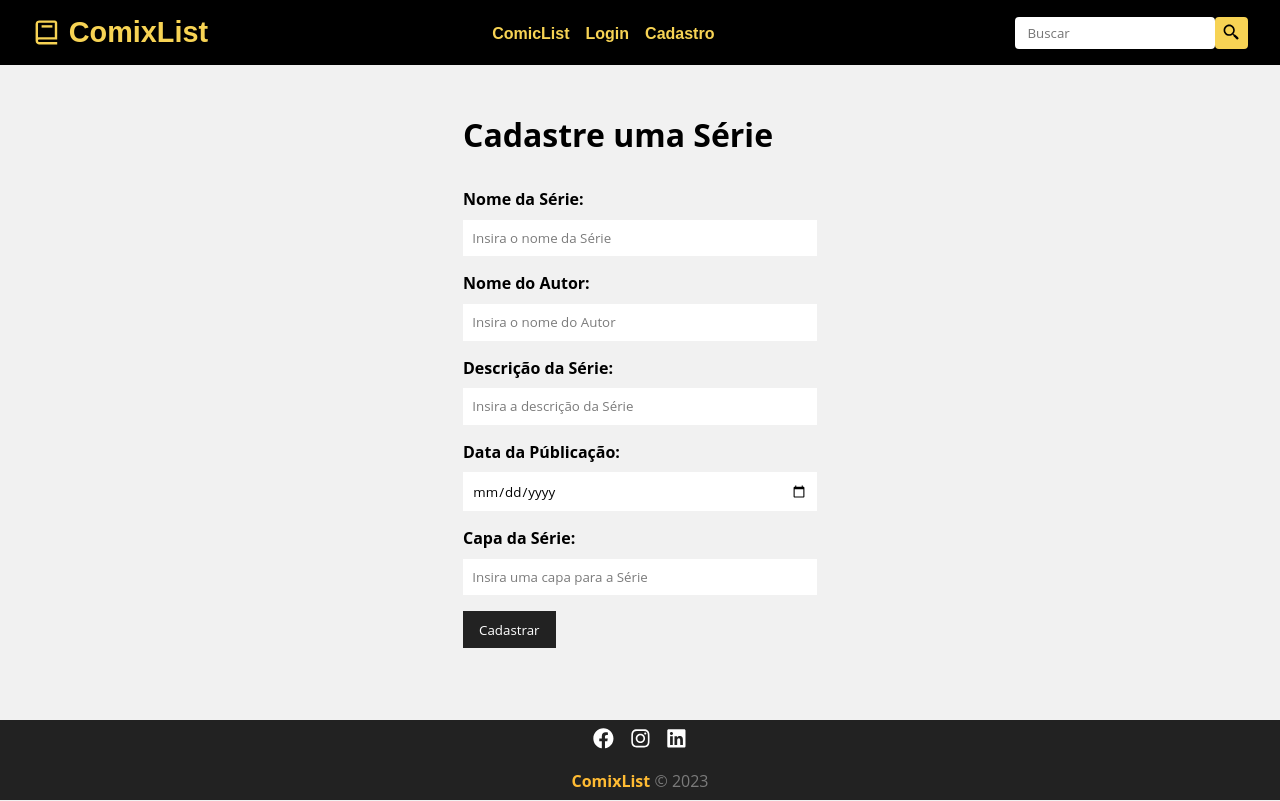
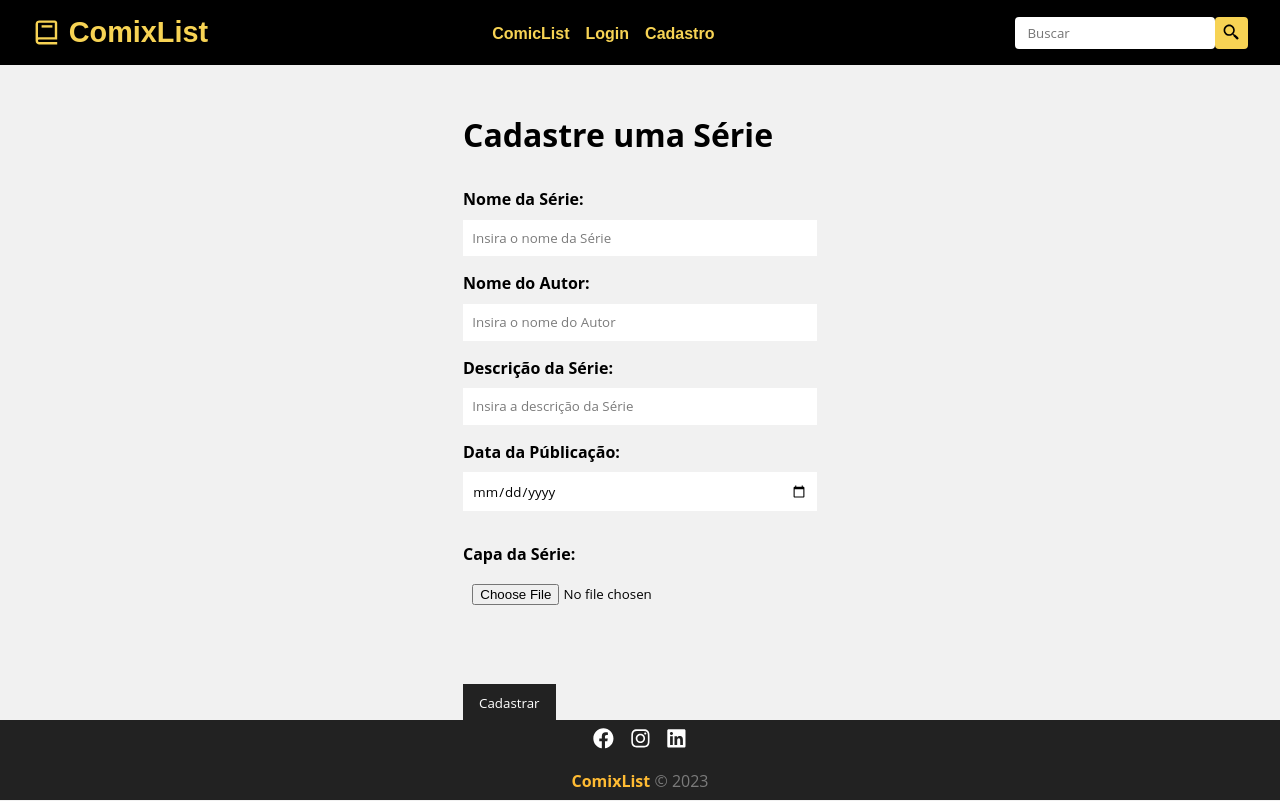
Before and after one commit to Cauavar/trabalho_de_conclusao, a React (Vite) app in the folder comixlist/: page /cadastroSerie in a window 1280 px wide. Built offline with nearby package versions, Linux system fonts and the light colour scheme; no server answers.

Commit message:
commit 6

```diff
--- a/comixlist/src/components/bd/FireBase.jsx
+++ b/comixlist/src/components/bd/FireBase.jsx
@@ -3,6 +3,7 @@ import { getAnalytics } from 'firebase/analytics';
 import { getAuth } from 'firebase/auth';
 import { getDatabase } from 'firebase/database';
 import { getFirestore, collection, addDoc } from 'firebase/firestore';
+import { getStorage }  from 'firebase/storage';
 
 const firebaseConfig = {
   apiKey: "AIzaSyDdEkAj4hkN5om83TRSHF0HcxPMFoE34vM",
@@ -31,3 +32,5 @@ export const addSerieToFirestore = async (serieData) => {
     throw new Error('Erro ao adicionar série ao Firestore: ' + error.message);
   }
 };
+
+export const storage = getStorage(app);
--- a/comixlist/src/components/loginCadastro/CadastroSerieForm.jsx
+++ b/comixlist/src/components/loginCadastro/CadastroSerieForm.jsx
@@ -2,8 +2,10 @@ import React, { useState, useContext } from 'react';
 import styles from './CadastroSerieForm.module.css';
 import SubmitButton from '../form/SubmitButton';
 import Input from '../form/Input';
-import { addSerieToFirestore } from '../bd/FireBase';
+import { addSerieToFirestore, storage } from '../bd/FireBase';
 import { useNavigate } from 'react-router-dom';
+import { ref } from 'firebase/database';
+import { uploadBytesResumable, getDownloadURL } from 'firebase/storage';
 
 function CadastroSerieForm({btnText}) {
     const navigate = useNavigate();
@@ -12,6 +14,34 @@ function CadastroSerieForm({btnText}) {
     const [descricaoSerie, setDescricaoSerie] = useState('');
     const [publiSerie, setPubliSerie] = useState('');
     const [imagemSerie, setImagemSerie] = useState('');
+    const [progess, setProgress] = useState(0);
+
+    const handleUpload = async (e) => {
+      e.preventDefault()
+
+      const file = e.target[0]?.files[0]
+      if(!file) return;
+
+      const storageRef = ref(storage, 'images/${file.name}');
+      const uploadTask = uploadBytesResumable(storageRef, file);
+
+      uploadTask.on(
+        "state_change",
+        snapshot => {
+          const progress = (snapshot.bytesTransferred / snapshot.totalBytes) * 100
+          setProgress(progess);
+      },
+      error =>{
+        alert(error)
+      },
+      () =>{
+        getDownloadURL(uploadTask.snapshot.ref).then(url =>{
+          setImagemSerie(url);
+          serieData.imagemSerie = url;
+        })
+      }
+      )
+    };
 
 
     const handleSubmit = async (e) => {
@@ -69,15 +99,18 @@ function CadastroSerieForm({btnText}) {
             value={publiSerie}
             onChange={(e) => setPubliSerie(e.target.value)}
           />
-
+        <form className={styles.form} onSubmit={handleUpload}>
           <Input
-            type="text"
+            type="file"
             text="Capa da Série"
             name="Capa"
             placeholder="Insira uma capa para a Série"
             value={imagemSerie}
             onChange={(e) => setImagemSerie(e.target.value)}
           />
+          <br></br>
+          {!imagemSerie && <progess value={progess} max="100"/> }
+          </form>
 
           <SubmitButton text={btnText} />
         </form>
```
